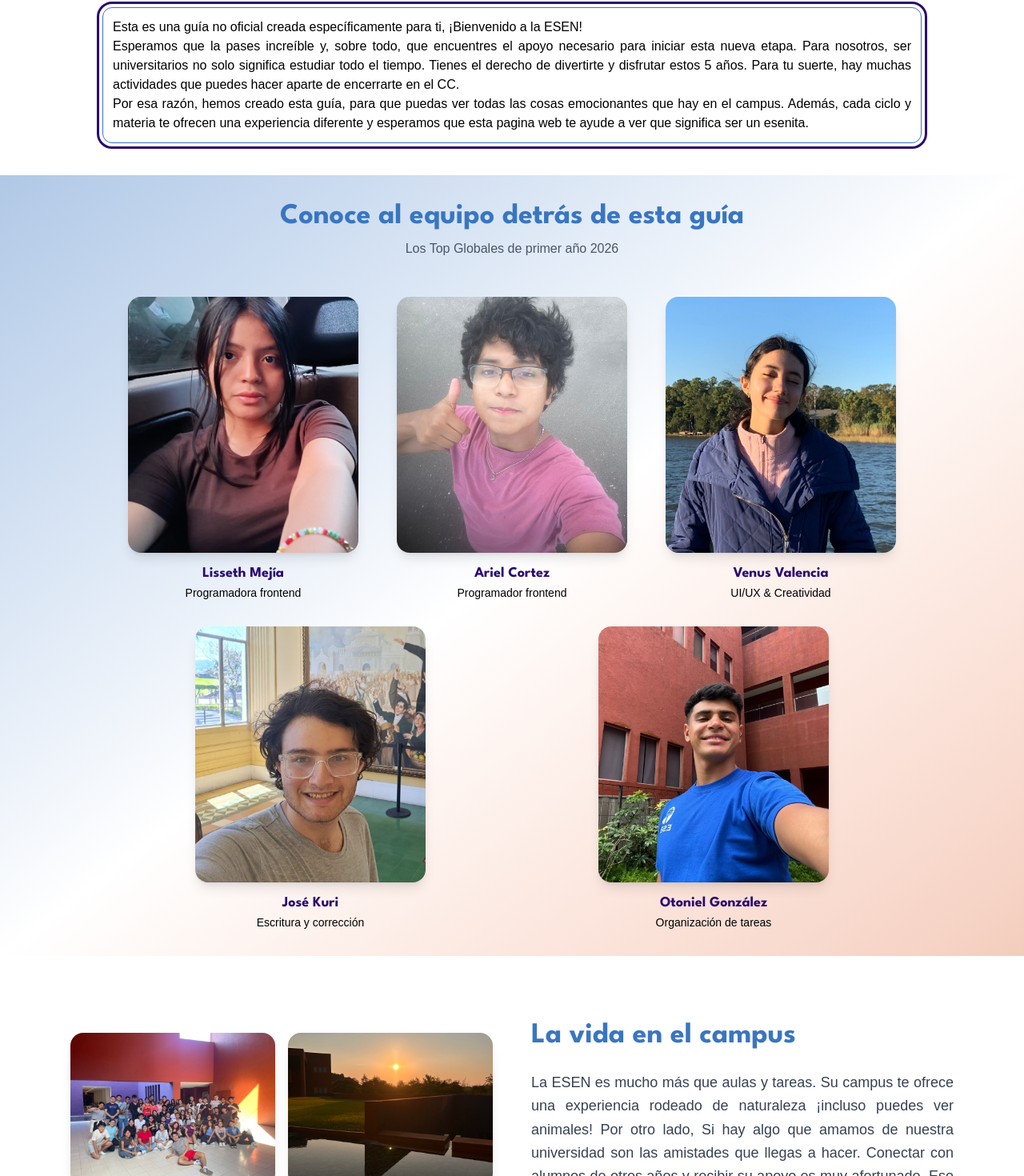
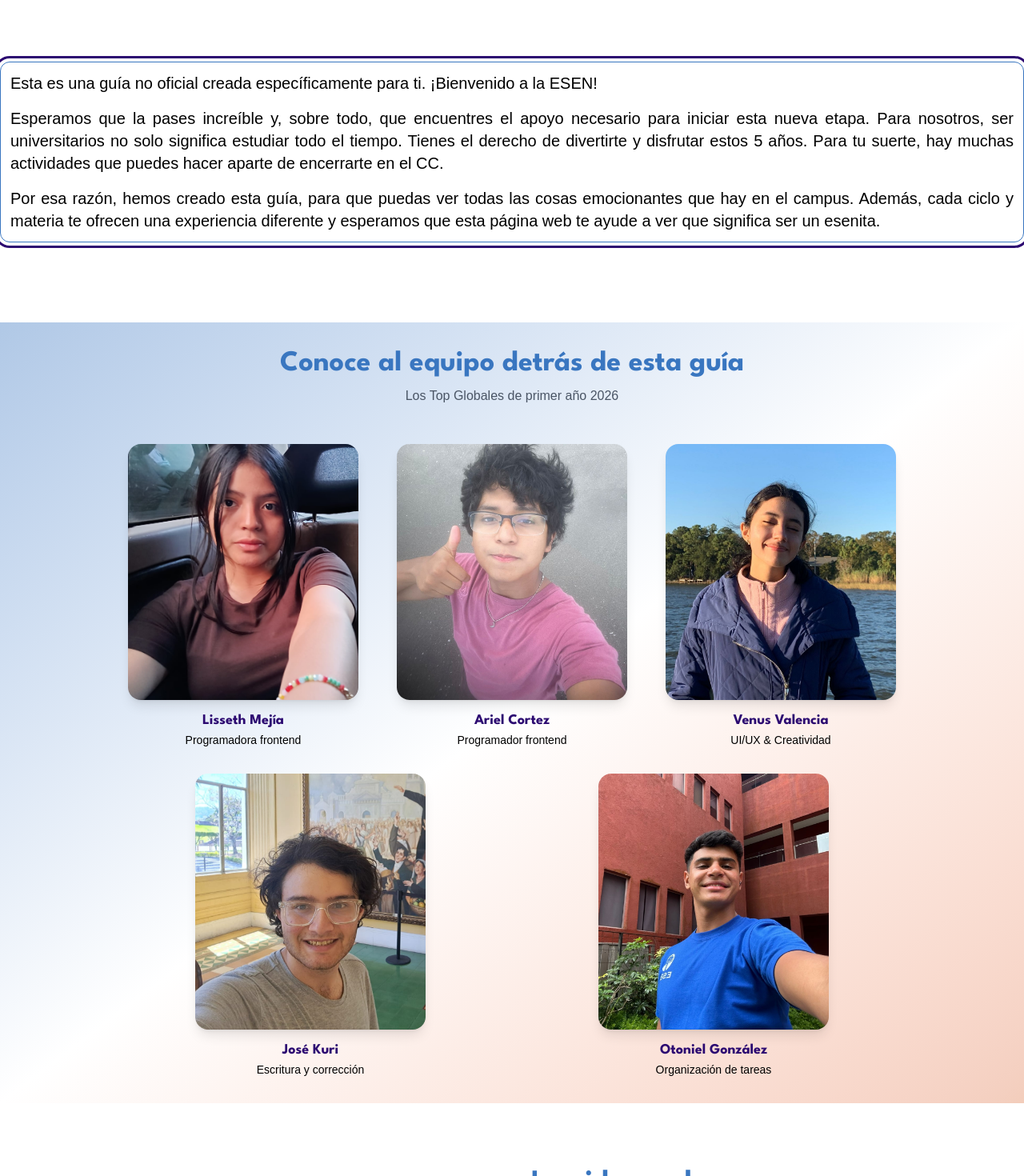
Before and after one commit to LissMV/guia-estudiantes, a Vue app: page / in a window 1280 px wide. Shown: the part 737-2207 px from the top of the page at 80% size. Built offline with nearby package versions, Linux system fonts and the light colour scheme; a web font is replaced by a local one.

Commit message:
correcciones de María

```diff
--- a/src/components/AppMapa.vue
+++ b/src/components/AppMapa.vue
@@ -379,7 +379,7 @@ const places = [
         id: 'place-4',
         name: 'El auditorio',
         category: 'study',
-        description: 'Muy posiblemente la primera aula a la que asistirás en la ESEN durante tu semana de orientación, y desde ese momento sabrás el tipo de clases que se dan en ese lugar; lecturas poco comprensibles como emprendimiento y charlas larguísimas en mitad de la noche son algunas de las sorpresas que te esperan en este sitio. Claro, sin olvidar los exámenes que se realizan ahí, pero sobre todas las cosas es el lugar en el que tendrás que abandonar tu vergüenza cuando debas ponerte un vestido o pintarte por completo para las obras de teatro de Liderazgo y Bienestar Total.',
+        description: 'Muy posiblemente la primera aula a la que asistirás en la ESEN durante tu semana de orientación, y desde ese momento sabrás el tipo de clases que se dan en ese lugar; clases poco comprensibles como emprendimiento y charlas larguísimas en mitad de la noche son algunas de las sorpresas que te esperan en este sitio. Claro, sin olvidar los exámenes que se realizan ahí, pero sobre todas las cosas es el lugar en el que tendrás que abandonar tu vergüenza cuando debas ponerte un vestido o pintarte por completo para las obras de teatro de Liderazgo y Bienestar Total.',
         image: depre3,
         lat: 295,
         lng: 790
@@ -405,7 +405,7 @@ const places = [
     },
     {
         id: 'place-7',
-        name: 'Plaza las banderas',
+        name: 'Plaza de las Banderas',
         category: 'cafeteria',
         description: 'Área para difrutar de una linda vista',
         image: vista2,
@@ -414,7 +414,7 @@ const places = [
     },
     {
         id: 'place-8',
-        name: 'Plaza legorreta',
+        name: 'Plaza Legorreta',
         category: 'cafeteria',
         description: 'Área para difrutar de una linda vista',
         image: vista3,
@@ -441,7 +441,7 @@ const places = [
     },
     {
         id: 'place-11',
-        name: 'De la cafe a la legorreta',
+        name: 'De la cafe a la Legorreta',
         category: 'recreation',
         description: 'Manera para llegar más rapido a la legorreta',
         video: delacafealalego,
@@ -452,16 +452,16 @@ const places = [
         id: 'place-12',
         name: 'Reproducciones',
         category: 'study',
-        description: 'Luego de tu primer examen de matemáticas, esperas con miedo el día en el que te entreguen tus resultados. No obstante, lo más común es que pasadas unas semanas el profesor diga al final de su clase: (pueden ir por sus controles a reproducciones). Y de repente, ese lugar que parecía ser solo una sala de impresiones se vuelve un verdadero terror. Sea que vengas a traer tu evaluación o a escanear un documento, lo primero que verás al entrar será una pila de exámenes con notas desde cero a tres, si hay muchísima suerte quizás veas algún nueve entre todos esos papeles, aunque es poco probable que sea tuyo.',
+        description: 'Luego de tu primer examen de matemáticas, esperas con miedo el día en el que te entreguen tus resultados. No obstante, lo más común es que pasadas unas semanas el profesor diga al final de su clase: "pueden ir por sus controles a reproducciones". Y de repente, ese lugar que parecía ser solo una sala de impresiones se vuelve un verdadero terror. Sea que vengas a traer tu evaluación o a escanear un documento, lo primero que verás al entrar será una pila de exámenes con notas desde cero a tres, si hay muchísima suerte quizás veas algún nueve entre todos esos papeles, aunque es poco probable que sea tuyo.',
         image: depre1,
         lat: 245,
         lng: 665
     },
     {
         id: 'place-13',
-        name: 'El olimpo',
+        name: 'El Olimpo',
         category: 'study',
-        description: 'En la antigüedad se decía que en el monte Olimpo habitaban los dioses griegos, en la actualidad, se sabe que ahí encontrarás a los rectores de cada carrera. Este sitio, si bien no es deprimente por sí solo, de hecho, siendo bastante bonito, suele ser un lugar que no quieres frecuentar. Pues eso significa que has venido a hablar con los rectores de tu carrera, ya sea con tal de levantar una queja, responder dudas de extrema importancia o si ya estás en muchos problemas, para pedir orientación o intentar escapar de esta universidad.',
+        description: 'En la antigüedad se decía que en el monte Olimpo habitaban los dioses griegos, en la actualidad, se sabe que ahí encontrarás a los decanos de cada carrera. Este sitio, si bien no es deprimente por sí solo, de hecho, siendo bastante bonito, suele ser un lugar que no quieres frecuentar. Pues eso significa que has venido a hablar con los rectores de tu carrera, ya sea con tal de levantar una queja, responder dudas de extrema importancia o si ya estás en muchos problemas, para pedir orientación o intentar escapar de esta universidad.',
         image: depre2,
         lat: 260,
         lng: 495
--- a/src/views/HomeView.vue
+++ b/src/views/HomeView.vue
@@ -13,27 +13,31 @@ import homeCollague from '@/assets/img/HomeCollague.png'
     </div>
   </section>
 
-  <section class="mt-8">
+  <section class="mt-[100px]">
     <div
-      class="text-justify max-w-5xl mx-auto border border-esen-blue rounded-xl p-3 outline-3 outline-offset-4 outline-esen-purple"
+      class="text-justify max-w-7xl mx-auto border border-esen-blue rounded-xl p-3 outline-3 outline-offset-4 outline-esen-purple"
     >
-      <p class="font-google">
-        Esta es una guía no oficial creada específicamente para ti, ¡Bienvenido a la ESEN! <br />
-        Esperamos que la pases increíble y, sobre todo, que encuentres el apoyo necesario para
+      <div class="font-google space-y-4 text-xl">
+      <p>Esta es una guía no oficial creada específicamente para ti. ¡Bienvenido a la ESEN!</p>
+      <p>
+         Esperamos que la pases increíble y, sobre todo, que encuentres el apoyo necesario para
         iniciar esta nueva etapa. Para nosotros, ser universitarios no solo significa estudiar todo
         el tiempo. Tienes el derecho de divertirte y disfrutar estos 5 años. Para tu suerte, hay
-        muchas actividades que puedes hacer aparte de encerrarte en el CC. <br />
+        muchas actividades que puedes hacer aparte de encerrarte en el CC.
+      </p>
+      <p>
         Por esa razón, hemos creado esta guía, para que puedas ver todas las cosas emocionantes que
         hay en el campus. Además, cada ciclo y materia te ofrecen una experiencia diferente y
-        esperamos que esta pagina web te ayude a ver que significa ser un esenita.
+        esperamos que esta página web te ayude a ver que significa ser un esenita.
       </p>
+      </div>
     </div>
   </section>
 
   <!-- Sobre Nosotros -->
   <section
     id="about"
-    class="min-h-screen bg-gradient-to-br from-esen-blue/40 via-white to-esen-orange/30 py-8 mt-10 scroll-mt-24"
+    class="min-h-screen bg-gradient-to-br from-esen-blue/40 via-white to-esen-orange/30 py-8 mt-[100px] scroll-mt-24"
   >
     <div class="text-center mb-12">
       <h1 class="text-4xl font-bold text-esen-blue font-spartan">
@@ -127,7 +131,7 @@ import homeCollague from '@/assets/img/HomeCollague.png'
           <h2 class="text-4xl font-bold text-esen-blue font-spartan mb-6">La vida en el campus</h2>
 
           <p class="text-gray-700 leading-relaxed font-google text-lg">
-            La ESEN es mucho más que aulas y tareas. Su campus te ofrece una experiencia rodeado de
+            La ESEN es mucho más que aulas y tareas. Su campus te ofrece una experiencia rodeada de
             naturaleza ¡incluso puedes ver animales! Por otro lado, Si hay algo que amamos de
             nuestra universidad son las amistades que llegas a hacer. Conectar con alumnos de otros
             años y recibir su apoyo es muy afortunado. Eso te demuestra que no todo es semana 5 y
@@ -136,7 +140,7 @@ import homeCollague from '@/assets/img/HomeCollague.png'
 
           <p class="text-gray-700 leading-relaxed font-google text-lg mt-4">
             Además, tienes la oportunidad de experimentar los miércoles de bienestar. Son
-            actividades que organiza dirección estudiantil, con el objetivo de desconectarte un
+            actividades que organiza Dirección Estudiantil, con el objetivo de desconectarte un
             rato. Sin duda alguna, el campus ofrece oportunidades para hacer amigos, desarrollar
             nuevas habilidades y disfrutar de una experiencia universitaria completa.
           </p>
@@ -155,7 +159,7 @@ import homeCollague from '@/assets/img/HomeCollague.png'
       </p>
 
        <p class="text-gray-300 font-google text-sm mt-2">
-        Las fotografías grupales de las actividades de bienestar son por parte del equipo de dirección estudiantil.
+        Las fotografías grupales de las actividades de bienestar son por parte del equipo de Dirección Estudiantil.
       </p>
 
       <p class="text-gray-300 font-google text-sm mt-2">
--- a/src/views/MemesView.vue
+++ b/src/views/MemesView.vue
@@ -37,13 +37,13 @@ const memes = [
     author: 'Lisseth Mejía',
     profileImage: nosotros1,
     memeImage: meme4,
-    comment: 'Hasta el momento no he tenido clases con Domínguez, pero debo de admitir que me da risa ver como toda la sección de Domi se reune para hacer actividades culturales y academicas.',
+    comment: 'Hasta el momento no he tenido clases con Domínguez, pero debo de admitir que me da risa ver como toda la sección de Domi se reune para hacer actividades culturales y académicas.',
   },
   {
     author: 'Abner González',
     profileImage: nosotros2,
     memeImage: meme5,
-    comment: 'Ya es una tradición que cada vez que hay presentaciones de BT, un hombre se tenga que disfrazar de mujer. Debo de destacar que la materia es de las cosas que hace única a la ESEN',
+    comment: 'Ya es una tradición que cada vez que hay presentaciones de BT, un hombre se tenga que disfrazar de mujer. Debo de destacar que la materia es de las cosas que hace única a la ESEN.',
   },
 ]
 </script>
```
